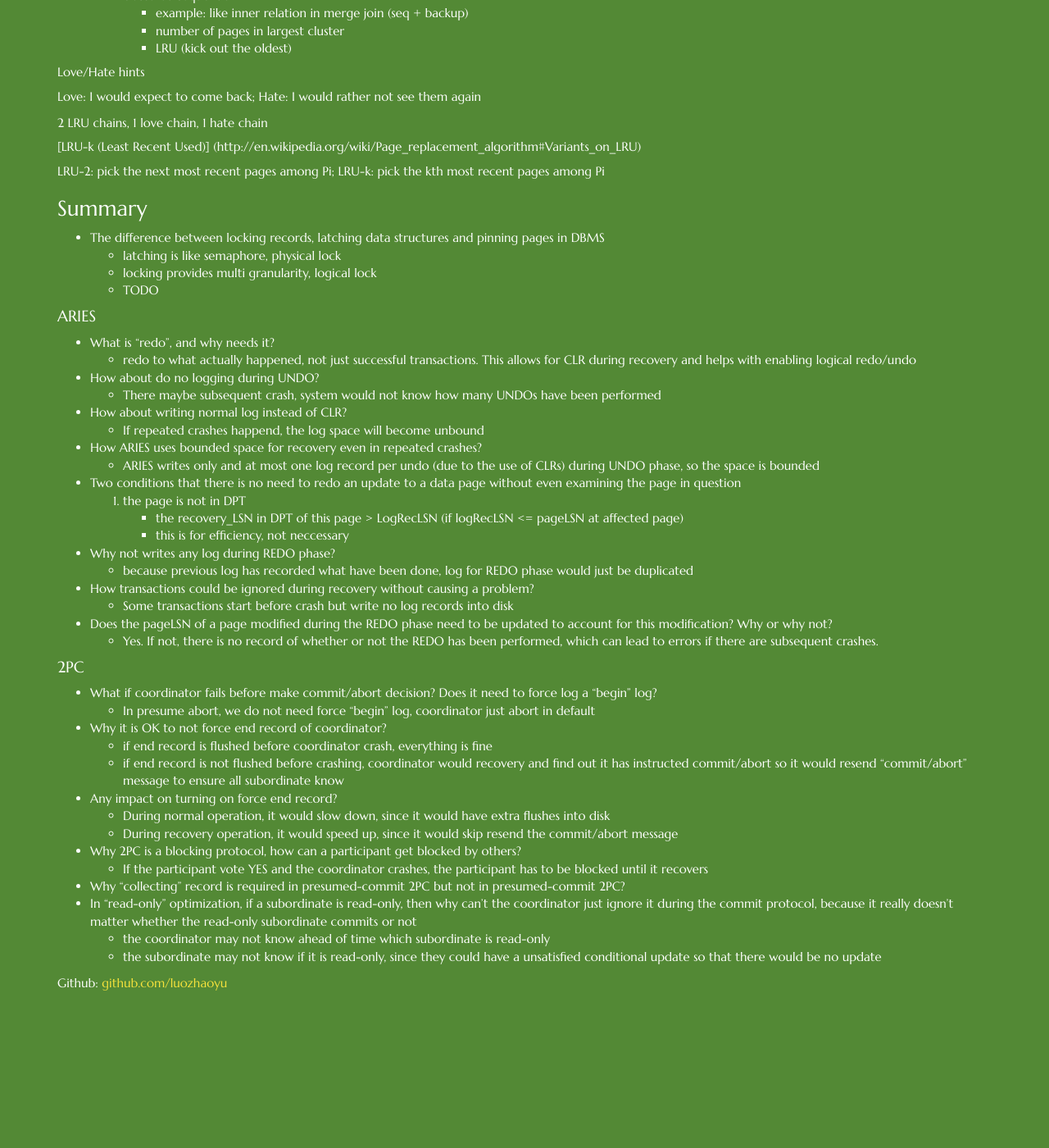
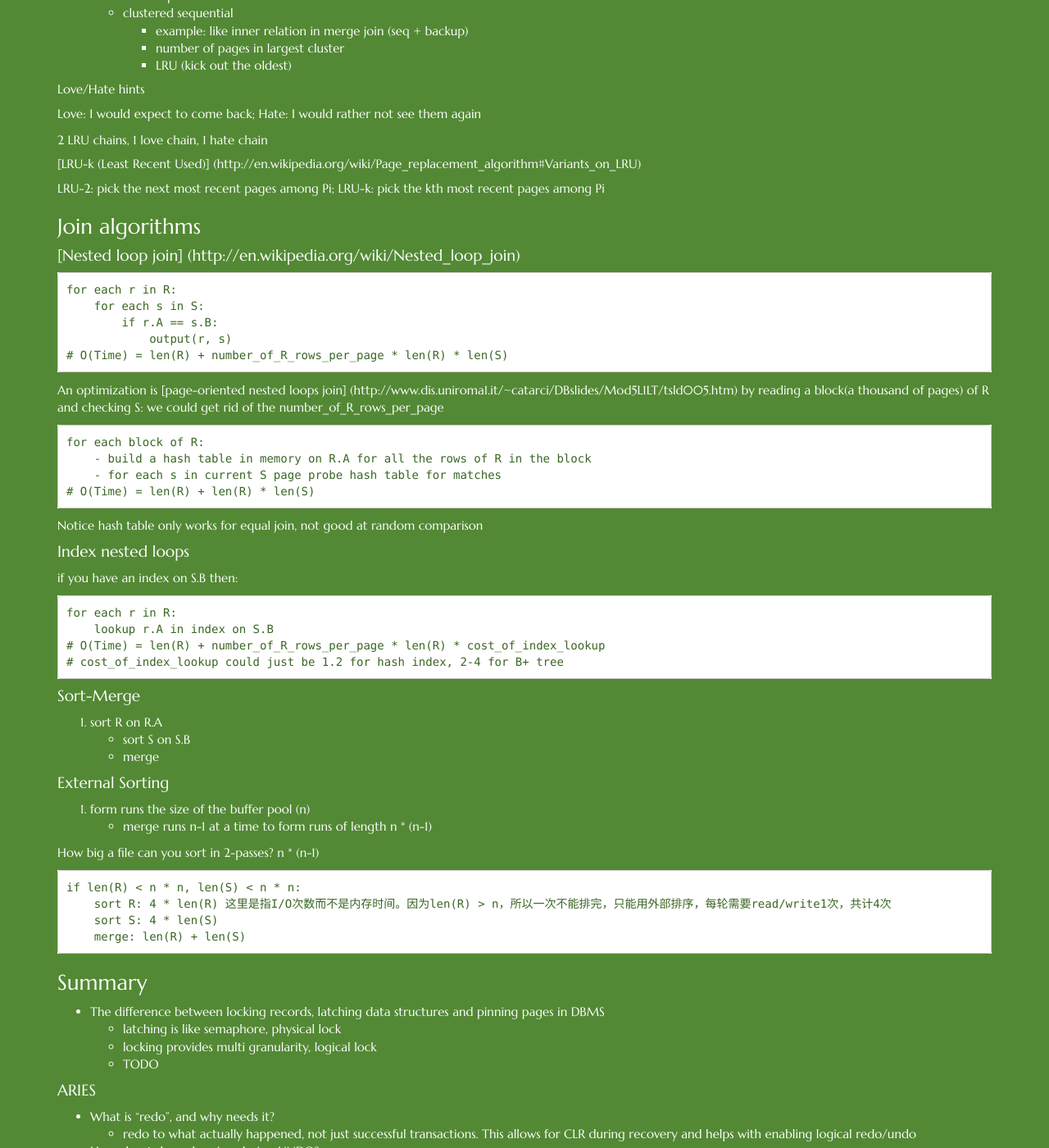
Before and after one commit to luozhaoyu/luozhaoyu.github.io, a Jekyll site: the page built from _posts/2015-02-17-DB-topics-recovery.md, in a window 1280 px wide and 1400 px high, scrolled down 3184 px. Shown: the whole window at 82% size. Built offline with Jekyll 4.4.1, drawn with Linux system fonts in a browser that asks for light colours; nearby versions of some CDN libraries; Markdown is read by kramdown in place of the engine named in the settings; before the commit the page ends 4414 px from its top, so only the background shows below that; some of the changed text lies outside the part shown.

Commit message:
add join algorithm

```diff
--- a/_posts/2015-02-17-DB-topics-recovery.md
+++ b/_posts/2015-02-17-DB-topics-recovery.md
@@ -126,6 +126,7 @@
     * collect is the **begin** log log all participants, when coordinator recovers, it would not know the transaction and answer "commit"
 - subordinate abort, force
 - coordinator abort, force
+    * another paper says you could no force: Since you find collecting but nothing further (abort/end log), you abort
 - subordinate abort, force
 
 ##### commit case
@@ -156,6 +157,46 @@
 LRU-2: pick the next most recent pages among Pi; LRU-k: pick the kth most recent pages among Pi
 
 
+### Join algorithms
+#### [Nested loop join] (http://en.wikipedia.org/wiki/Nested_loop_join)
+    for each r in R:
+        for each s in S:
+            if r.A == s.B:
+                output(r, s)
+    # O(Time) = len(R) + number_of_R_rows_per_page * len(R) * len(S)
+
+An optimization is [page-oriented nested loops join] (http://www.dis.uniroma1.it/~catarci/DBslides/Mod5L1LT/tsld005.htm) by reading a block(a thousand of pages) of R and checking S: we could get rid of the number_of_R_rows_per_page
+
+    for each block of R:
+        - build a hash table in memory on R.A for all the rows of R in the block
+        - for each s in current S page probe hash table for matches
+    # O(Time) = len(R) + len(R) * len(S)
+
+Notice hash table only works for equal join, not good at random comparison
+
+#### Index nested loops
+if you have an index on S.B then:
+
+    for each r in R:
+        lookup r.A in index on S.B
+    # O(Time) = len(R) + number_of_R_rows_per_page * len(R) * cost_of_index_lookup
+    # cost_of_index_lookup could just be 1.2 for hash index, 2-4 for B+ tree
+
+#### Sort-Merge
+1. sort R on R.A
+- sort S on S.B
+- merge
+
+#### External Sorting
+1. form runs the size of the buffer pool (n)
+- merge runs n-1 at a time to form runs of length n * (n-1)
+
+How big a file can you sort in 2-passes? n * (n-1)
+
+    if len(R) < n * n, len(S) < n * n:
+        sort R: 4 * len(R) 这里是指I/O次数而不是内存时间。因为len(R) > n，所以一次不能排完，只能用外部排序，每轮需要read/write1次，共计4次
+        sort S: 4 * len(S)
+        merge: len(R) + len(S)
 
 
 ### Summary
```
